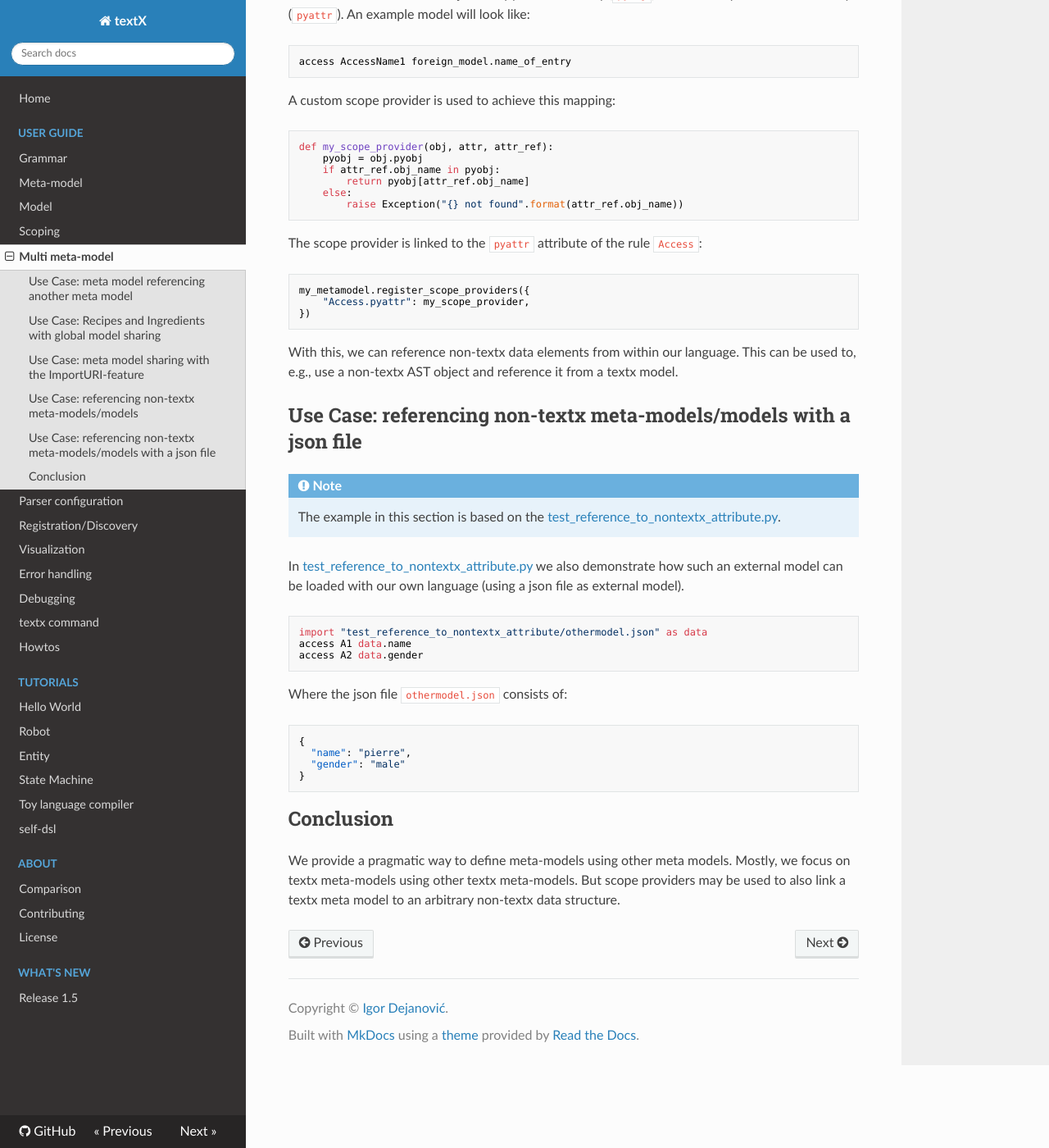
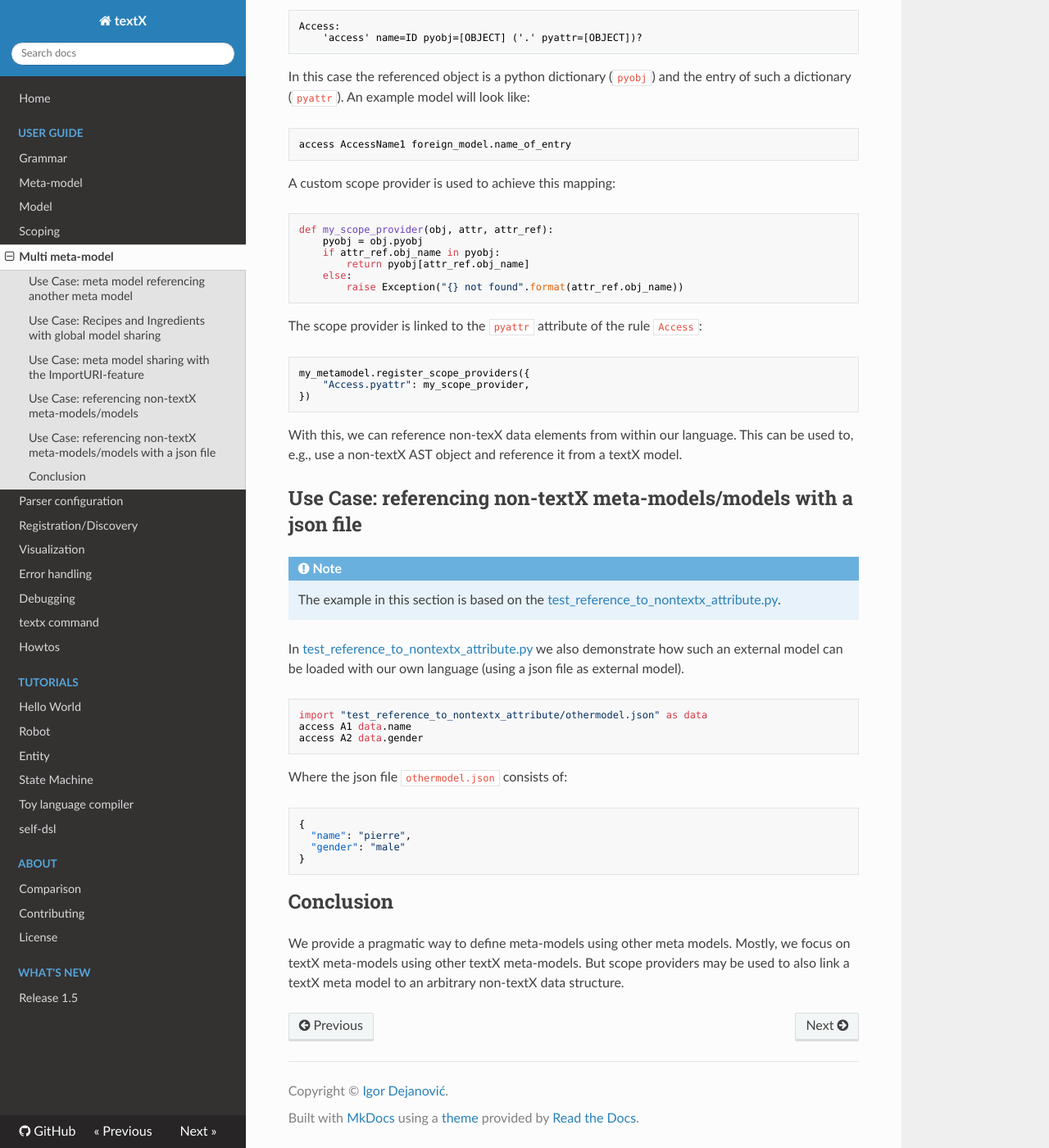
Before and after one commit to textX/textX, an MkDocs documentation site: the page built from docs/multimetamodel.md, in a window 1280 px wide and 1400 px high, scrolled down 5469 px. Shown: the whole window at 82% size. Built offline with MkDocs 1.6.1, drawn with Linux system fonts in a browser that asks for light colours; nearby versions of some CDN libraries; comment, search, counter and statistics services are not loaded; some of the changed text lies outside the part shown.

Commit message:
adapted details.

````diff
--- a/docs/multimetamodel.md
+++ b/docs/multimetamodel.md
@@ -232,19 +232,20 @@
 The grammar for the user meta-model is given as follows (including the ability
 to import a component model file).
 
-    import Components
+```nohighlight
+import Components
 
-    Model:
-        imports+=Import
-        users+=User
-    ;
+Model:
+    imports+=Import
+    users+=User
+;
 
-    User:
-        "user" name=ID "uses" instance=[Instance|FQN] // Instance, FQN from other grammar
-    ;
+User:
+    "user" name=ID "uses" instance=[Instance|FQN] // Instance, FQN from other grammar
+;
 
-    Import: 'import' importURI=STRING;
-
+Import: 'import' importURI=STRING;
+```
 
 The [registration API](registration.md) is utilized to allocate the file
 extension to the corresponding meta model:
@@ -264,28 +265,36 @@
 
 With this construct we can define a user model referencing a component model:
 
-    import "example.components"
-    user pi uses usage.action1
+```nohighlight
+import "example.components"
+user pi uses usage.action1
+```
 
 !!! tip
     In practice we would usually register our languages using declarative
     extension points. See [the registration API docs](registration.md) for more
     information.
 
-## Use Case: referencing non-textx meta-models/models
+## Use Case: referencing non-textX meta-models/models
+
+!!! note
+    The example in this section is based on the
+    [test_reference_to_buildin_attribute.py](https://github.com/textX/textX/blob/master/tests/functional/test_scoping/test_reference_to_buildin_attribute.py).
 
 You can reference an arbitrary python object using the `OBJECT` rule (see:
 [test_reference_to_buildin_attribute.py](https://github.com/textX/textX/blob/master/tests/functional/test_scoping/test_reference_to_buildin_attribute.py))
 
-    Access:
-        'access' name=ID pyobj=[OBJECT] ('.' pyattr=[OBJECT])?
-
+```nohighlight
+Access:
+    'access' name=ID pyobj=[OBJECT] ('.' pyattr=[OBJECT])?
+```
 
 In this case the referenced object is a python dictionary (`pyobj`) and the
 entry of such a dictionary (`pyattr`). An example model will look like:
 
-    access AccessName1 foreign_model.name_of_entry
-
+```nohighlight
+access AccessName1 foreign_model.name_of_entry
+```
 
 A custom scope provider is used to achieve this mapping:
 
@@ -304,12 +313,12 @@
     })
 
 
-With this, we can reference non-textx data elements from within our language.
-This can be used to, e.g., use a non-textx AST object and reference it from a
-textx model.
+With this, we can reference non-texX data elements from within our language.
+This can be used to, e.g., use a non-textX AST object and reference it from a
+textX model.
 
 
-## Use Case: referencing non-textx meta-models/models with a json file
+## Use Case: referencing non-textX meta-models/models with a json file
 
 !!! note
     The example in this section is based on the
@@ -335,6 +344,6 @@
 ## Conclusion
 
 We provide a pragmatic way to define meta-models using other meta models.
-Mostly, we focus on textx meta-models using other textx meta-models. But scope
-providers may be used to also link a textx meta model to an arbitrary non-textx
+Mostly, we focus on textX meta-models using other textX meta-models. But scope
+providers may be used to also link a textX meta model to an arbitrary non-textX
 data structure.
````
Also changed, not shown: other parts of docs/multimetamodel.md (+4 -4 lines).
